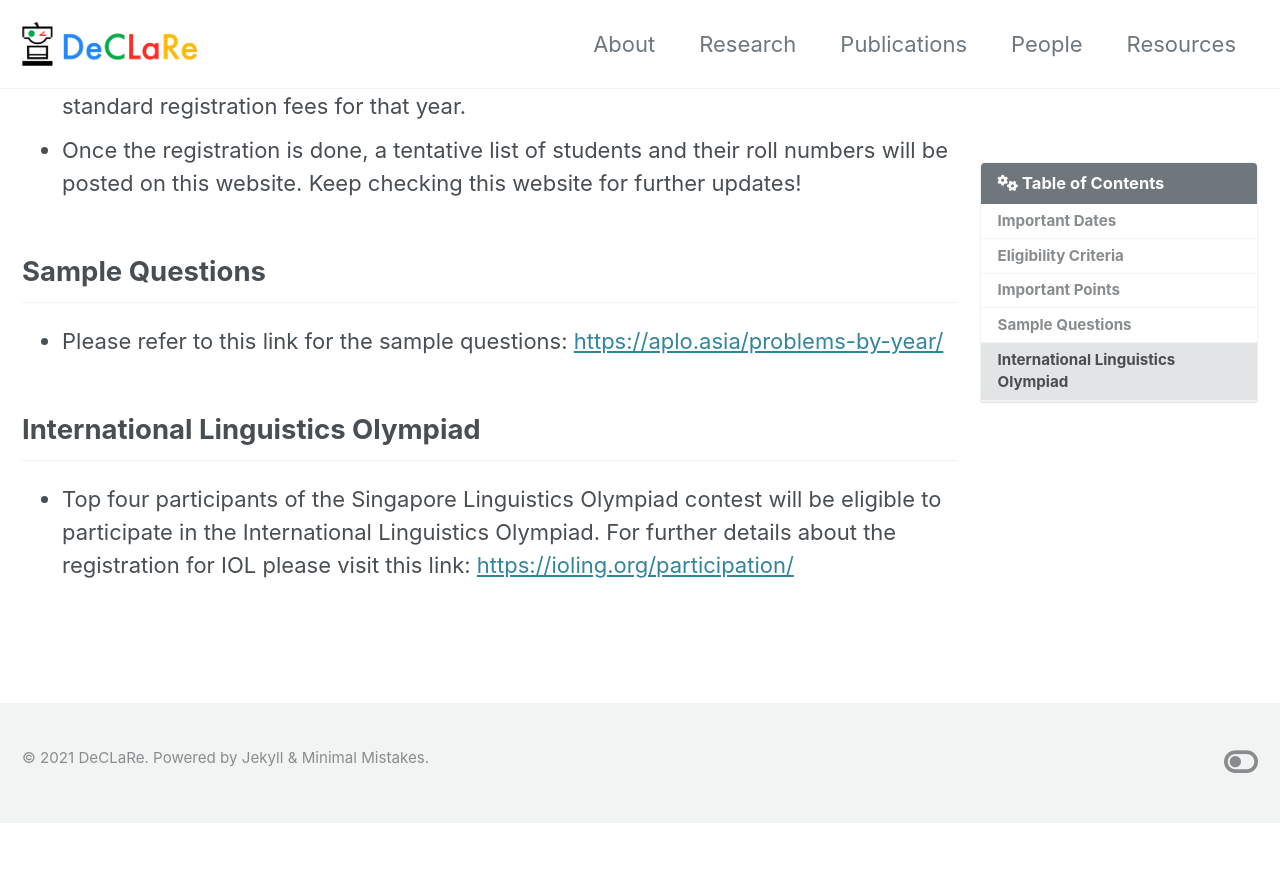
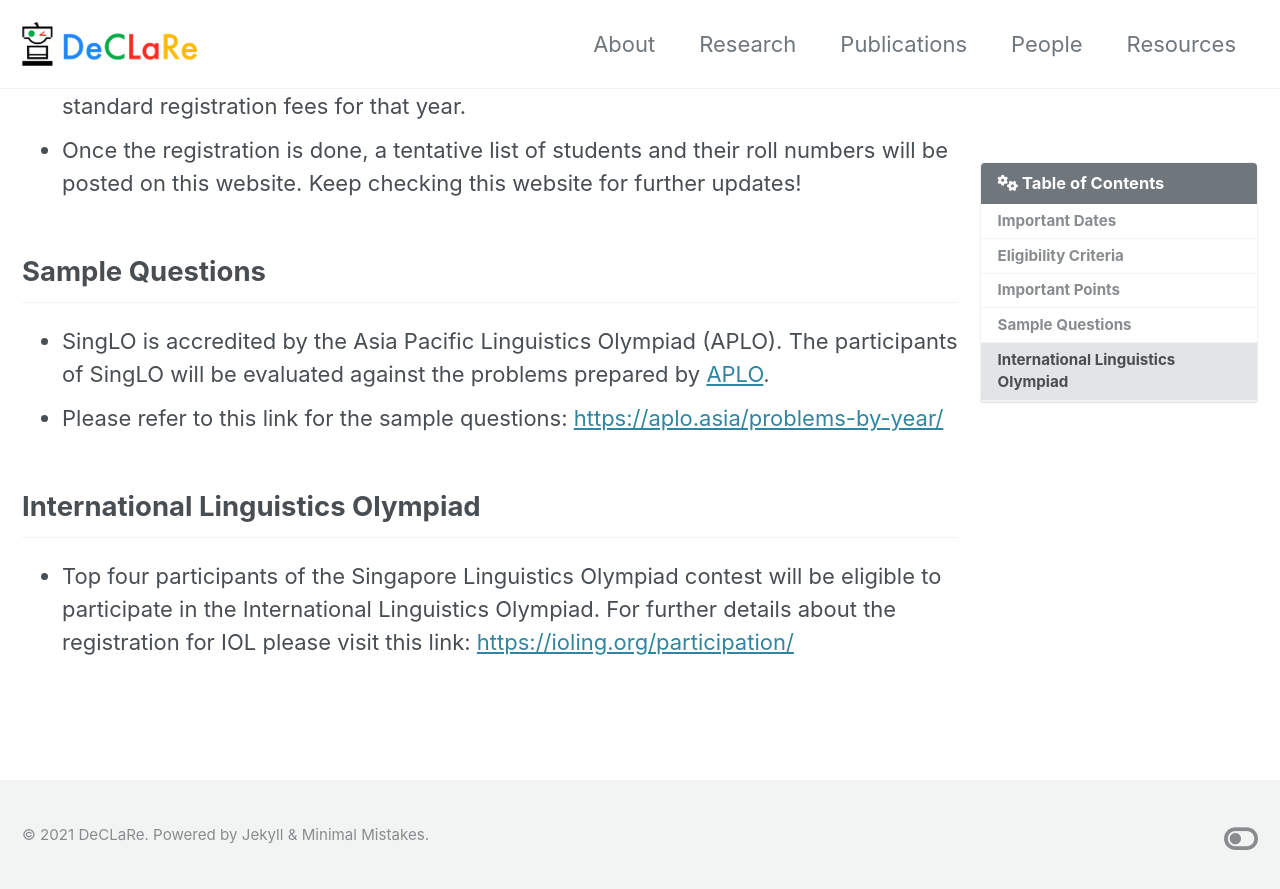
Before and after one commit to declare-lab/declare-lab.github.io, a Jekyll site: the page built from _pages/singlo.md, in a window 1280 px wide and 900 px high, scrolled down 1832 px. Shown: the top 889 px of the window. Built offline with Jekyll 4.4.1, drawn with Linux system fonts in a browser that asks for light colours; cached includes are drawn as plain includes; nearby versions of some CDN libraries; before the commit the page ends 2655 px from its top, so only the background shows below that.

Commit message:
Update singlo.md

```diff
--- a/_pages/singlo.md
+++ b/_pages/singlo.md
@@ -50,6 +50,7 @@ No prior knowledge of linguistics or languages is required: even the hardest pro
 
 ## Sample Questions
 
+- SingLO is accredited by the Asia Pacific Linguistics Olympiad (APLO). The participants of SingLO will be evaluated against the problems prepared by [APLO](https://aplo.asia/).
 - Please refer to this link for the sample questions: [https://aplo.asia/problems-by-year/](https://aplo.asia/problems-by-year/)
 
 ## International Linguistics Olympiad
```
